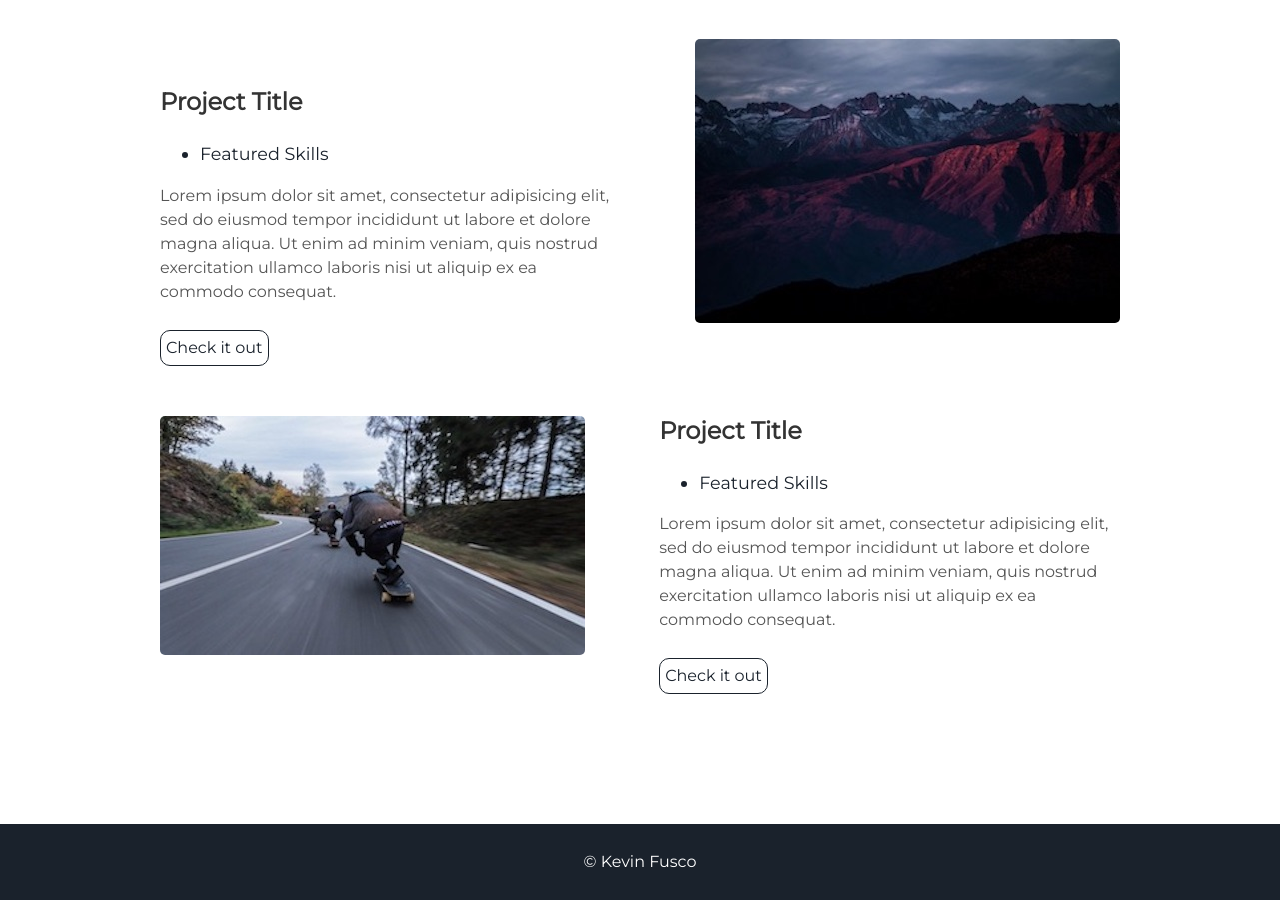
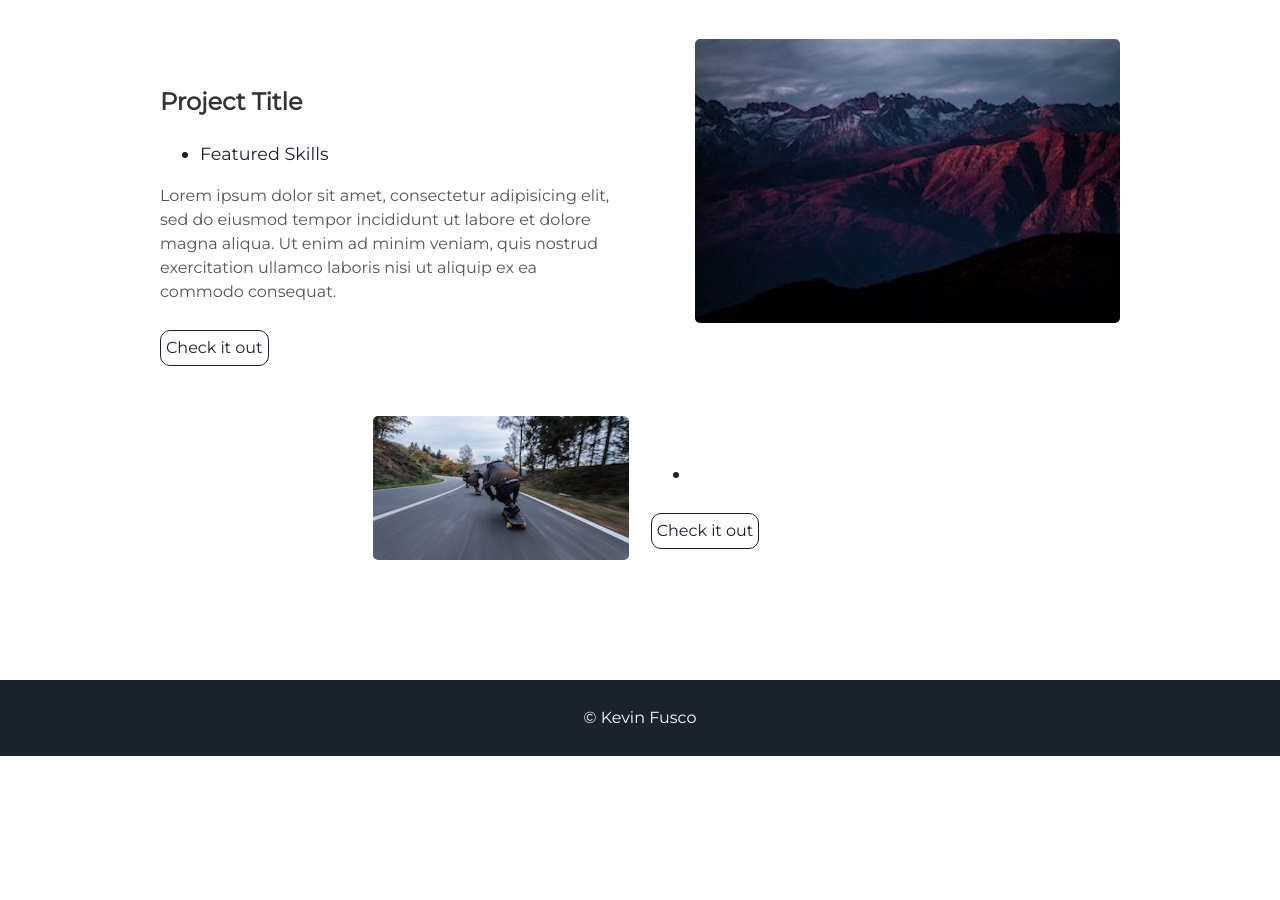
Before and after one commit to kcfusco/kcfusco.github.io, a Jekyll site: the page built from index.html, in a window 1280 px wide and 900 px high, scrolled down 2158 px. Built offline with Jekyll 4.4.1, drawn with Linux system fonts in a browser that asks for light colours; after the commit the page ends 2914 px from its top, so only the background shows below that.

Commit message:
Update projects.html

```diff
--- a/_includes/projects.html
+++ b/_includes/projects.html
@@ -19,11 +19,11 @@
     <img alt="mountains" src="{{ "/assets/img/skate.jpg" | prepend: site.baseurl }}" />
   </div>
   <div class="contents-right">
-    <h3> Project Title </h3>
+    <h3></h3>
     <ul>
-      <li> Featured Skills</li>
+      <li></li>
     </ul>
-    <p>Lorem ipsum dolor sit amet, consectetur adipisicing elit, sed do eiusmod tempor incididunt ut labore et dolore magna aliqua. Ut enim ad minim veniam, quis nostrud exercitation ullamco laboris nisi ut aliquip ex ea commodo consequat.</p>
+    <p></p>
     <a class="project-link" href="#">Check it out</a>
   </div>
 </div>
```
